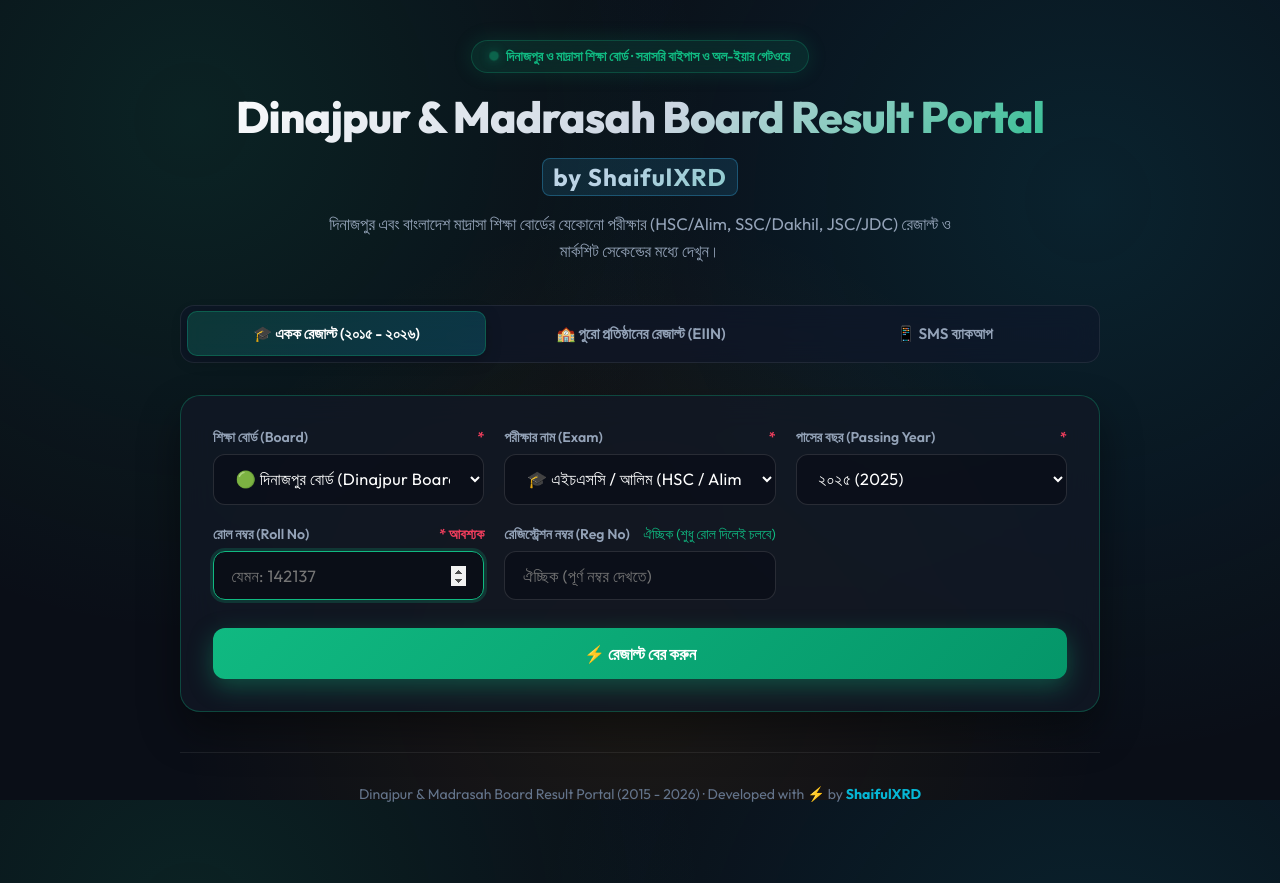
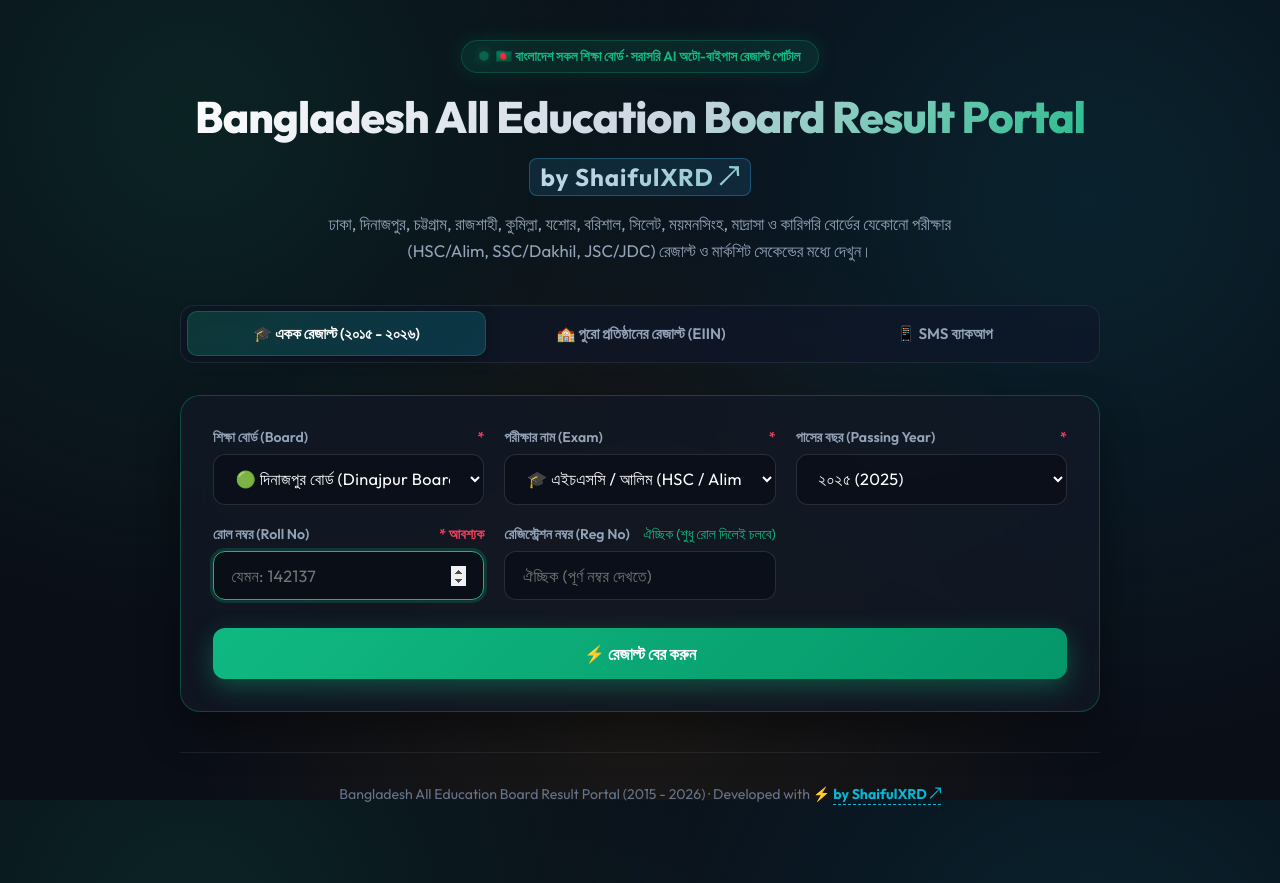
Before and after one commit to maxxproo42-debug/bd-board-result-engine, a Flask app: page / in a window 1280 px wide. Run offline with Flask 3, Linux system fonts and the light colour scheme.

Commit message:
Add files via upload

```diff
--- a/templates/index.html
+++ b/templates/index.html
@@ -3,7 +3,7 @@
 <head>
     <meta charset="UTF-8">
     <meta name="viewport" content="width=device-width, initial-scale=1.0">
-    <title>Dinajpur & Madrasah Board Result Portal by ShaifulXRD (2015 - 2026)</title>
+    <title>Bangladesh All Education Board Result Portal by ShaifulXRD (2015 - 2026)</title>
     <link rel="preconnect" href="https://fonts.googleapis.com">
     <link rel="preconnect" href="https://fonts.gstatic.com" crossorigin>
     <link href="https://fonts.googleapis.com/css2?family=Hind+Siliguri:wght@400;500;600;700&family=Outfit:wght@400;500;600;700;800&display=swap" rel="stylesheet">
@@ -503,10 +503,10 @@
     <header class="app-header">
         <div class="board-badge">
             <span class="live-dot"></span>
-            দিনাজপুর ও মাদ্রাসা শিক্ষা বোর্ড · সরাসরি বাইপাস ও অল-ইয়ার গেটওয়ে
+            🇧🇩 বাংলাদেশ সকল শিক্ষা বোর্ড · সরাসরি AI অটো-বাইপাস রেজাল্ট পোর্টাল
         </div>
-        <h1 class="app-title">Dinajpur & Madrasah Board Result Portal <span style="font-size:0.55em; font-weight:700; color:#38bdf8; letter-spacing:0.04em; display:inline-block; border-radius:8px; padding:0.18rem 0.65rem; background:rgba(56,189,248,0.12); border:1px solid rgba(56,189,248,0.3); vertical-align:middle; text-transform:none;">by ShaifulXRD</span></h1>
-        <p class="app-subtitle">দিনাজপুর এবং বাংলাদেশ মাদ্রাসা শিক্ষা বোর্ডের যেকোনো পরীক্ষার (HSC/Alim, SSC/Dakhil, JSC/JDC) রেজাল্ট ও মার্কশিট সেকেন্ডের মধ্যে দেখুন।</p>
+        <h1 class="app-title">Bangladesh All Education Board Result Portal <a href="https://t.me/ShaifulXD" target="_blank" rel="noopener noreferrer" style="font-size:0.55em; font-weight:700; color:#38bdf8; letter-spacing:0.04em; display:inline-block; border-radius:8px; padding:0.18rem 0.65rem; background:rgba(56,189,248,0.12); border:1px solid rgba(56,189,248,0.3); vertical-align:middle; text-transform:none; text-decoration:none; cursor:pointer; transition:all 0.2s ease;" title="Contact on Telegram: @ShaifulXD" onmouseover="this.style.background='rgba(56,189,248,0.25)'; this.style.borderColor='#38bdf8';" onmouseout="this.style.background='rgba(56,189,248,0.12)'; this.style.borderColor='rgba(56,189,248,0.3)';">by ShaifulXRD ↗</a></h1>
+        <p class="app-subtitle">ঢাকা, দিনাজপুর, চট্টগ্রাম, রাজশাহী, কুমিল্লা, যশোর, বরিশাল, সিলেট, ময়মনসিংহ, মাদ্রাসা ও কারিগরি বোর্ডের যেকোনো পরীক্ষার (HSC/Alim, SSC/Dakhil, JSC/JDC) রেজাল্ট ও মার্কশিট সেকেন্ডের মধ্যে দেখুন।</p>
     </header>
 
     <nav class="tabs-nav">
@@ -537,8 +537,17 @@
                         <span class="req">*</span>
                     </label>
                     <select id="board_select" class="custom-input" onchange="handleBoardChange()">
+                        <option value="dhaka">🏛️ ঢাকা বোর্ড (Dhaka Board)</option>
                         <option value="dinajpur" selected>🟢 দিনাজপুর বোর্ড (Dinajpur Board)</option>
+                        <option value="chittagong">🌊 চট্টগ্রাম বোর্ড (Chittagong Board)</option>
+                        <option value="rajshahi">🌾 রাজশাহী বোর্ড (Rajshahi Board)</option>
+                        <option value="comilla">🌺 কুমিল্লা বোর্ড (Comilla Board)</option>
+                        <option value="jessore">🌳 যশোর বোর্ড (Jessore Board)</option>
+                        <option value="barisal">⛵ বরিশাল বোর্ড (Barisal Board)</option>
+                        <option value="sylhet">🍵 সিলেট বোর্ড (Sylhet Board)</option>
+                        <option value="mymensingh">🌿 ময়মনসিংহ বোর্ড (Mymensingh Board)</option>
                         <option value="madrasah">🕌 বাংলাদেশ মাদ্রাসা শিক্ষা বোর্ড (Madrasah Board)</option>
+                        <option value="tec">⚙️ বাংলাদেশ কারিগরি শিক্ষা বোর্ড (Technical Board)</option>
                     </select>
                 </div>
 
@@ -646,8 +655,17 @@
                         <span>শিক্ষা বোর্ড</span>
                     </label>
                     <select id="inst_board_select" class="custom-input">
+                        <option value="dhaka">🏛️ ঢাকা বোর্ড</option>
                         <option value="dinajpur" selected>🟢 দিনাজপুর বোর্ড</option>
+                        <option value="chittagong">🌊 চট্টগ্রাম বোর্ড</option>
+                        <option value="rajshahi">🌾 রাজশাহী বোর্ড</option>
+                        <option value="comilla">🌺 কুমিল্লা বোর্ড</option>
+                        <option value="jessore">🌳 যশোর বোর্ড</option>
+                        <option value="barisal">⛵ বরিশাল বোর্ড</option>
+                        <option value="sylhet">🍵 সিলেট বোর্ড</option>
+                        <option value="mymensingh">🌿 ময়মনসিংহ বোর্ড</option>
                         <option value="madrasah">🕌 মাদ্রাসা শিক্ষা বোর্ড</option>
+                        <option value="tec">⚙️ কারিগরি শিক্ষা বোর্ড</option>
                     </select>
                 </div>
 
@@ -699,17 +717,26 @@
 
     <!-- TAB 3: SMS Guide -->
     <section class="glass-card" id="sms-section" style="display:none;">
-        <h3 style="font-size:1.15rem; margin-bottom:0.75rem; color:#f8fafc;">📱 টেলিটক প্রি-রেজিস্ট্রেশন ফরম্যাট (দিনাজপুর বোর্ড)</h3>
+        <h3 style="font-size:1.15rem; margin-bottom:0.75rem; color:#f8fafc;">📱 টেলিটক প্রি-রেজিস্ট্রেশন ও SMS ফরম্যাট (সকল শিক্ষা বোর্ড)</h3>
         <p style="color:var(--text-muted); font-size:0.95rem; line-height:1.6;">
             রেজাল্ট প্রকাশের আগে আপনি প্রি-রেজিস্ট্রেশন করে রাখলে রেজাল্ট বের হওয়ার সাথে সাথে আপনার ফোনে স্বয়ংক্রিয় SMS চলে আসবে:
         </p>
         <div class="sms-box">
             <span style="font-size:0.85rem; color:#94a3b8; text-transform:uppercase; letter-spacing:0.05em;">মেসেজ ফরম্যাট:</span>
             <div class="sms-code">
-                <span>HSC DIN &lt;রোল নম্বর&gt; 2026</span>
+                <span>[পরীক্ষা] [বোর্ড কোড] [রোল নম্বর] [পাসের সাল]</span>
                 <span style="font-size:0.85rem; color:#a7f3d0;">পাঠান: 16222</span>
             </div>
-            <p style="color:#6ee7b7; font-size:0.88rem; margin-top:0.5rem;">
+            <div style="margin-top:0.85rem; font-size:0.85rem; color:#94a3b8; line-height:1.6;">
+                <p style="color:#f8fafc; font-weight:600;">📌 সকল বোর্ডের কোডসমূহ:</p>
+                <p style="margin-top:0.25rem;">
+                    ঢাকা: <code>DHA</code> | দিনাজপুর: <code>DIN</code> | চট্টগ্রাম: <code>CHI</code> | রাজশাহী: <code>RAJ</code> | কুমিল্লা: <code>COM</code> | যশোর: <code>JES</code> | বরিশাল: <code>BAR</code> | সিলেট: <code>SYL</code> | ময়মনসিংহ: <code>MYM</code> | মাদ্রাসা: <code>MAD</code> | কারিগরি: <code>TEC</code>
+                </p>
+                <p style="margin-top:0.5rem; color:#38bdf8;">
+                    💡 উদাহরণ: <code>HSC DHA 123456 2026</code> অথবা <code>ALIM MAD 123456 2026</code>
+                </p>
+            </div>
+            <p style="color:#6ee7b7; font-size:0.88rem; margin-top:0.6rem;">
                 💡 টিপস: টেলিটক সিম ব্যবহার করলে সার্ভার জ্যাম এড়িয়ে সবার আগে রেজাল্ট পুশ মেসেজে পাওয়া যায়।
             </p>
         </div>
@@ -719,7 +746,7 @@
     <div class="result-container" id="result-container"></div>
 
     <footer class="app-footer">
-        <p>Dinajpur & Madrasah Board Result Portal (2015 - 2026) · Developed with ⚡ by <strong style="color:var(--accent-cyan);">ShaifulXRD</strong></p>
+        <p>Bangladesh All Education Board Result Portal (2015 - 2026) · Developed with ⚡ <a href="https://t.me/ShaifulXD" target="_blank" rel="noopener noreferrer" style="color:var(--accent-cyan); text-decoration:none; font-weight:700; border-bottom:1px dashed var(--accent-cyan); padding-bottom:1px;" title="Telegram: @ShaifulXD">by ShaifulXRD ↗</a></p>
     </footer>
 </div>
 
@@ -746,7 +773,7 @@
     }
 
     function isDirectPortal(exam, year, board) {
-        if ((board || '').toLowerCase() === 'madrasah') return false; // Madrasah uses eBoard with AI auto-bypass!
+        if ((board || '').toLowerCase() !== 'dinajpur') return false; // Only Dinajpur has a direct sub-portal
         const y = parseInt(year, 10);
         const ex = (exam || '').toUpperCase();
         if (ex === 'HSC' && (y === 2025 || y === 2026)) return true;
@@ -773,16 +800,28 @@
                     <option value="SSC">📖 দাখিল (Dakhil)</option>
                 `;
             }
+        } else if (board === 'tec') {
+            examSelect.innerHTML = `
+                <option value="HSC" selected>⚙️ এইচএসসি ভোকেশনাল / বিএম / ডিপ্লোমা</option>
+                <option value="SSC">🛠️ এসএসসি ভোকেশনাল / দাখিল ভোকেশনাল</option>
+                <option value="JSC">📜 জেএসসি (JSC)</option>
+            `;
+            if (instExamSelect) {
+                instExamSelect.innerHTML = `
+                    <option value="HSC" selected>⚙️ এইচএসসি ভোকেশনাল</option>
+                    <option value="SSC">🛠️ এসএসসি ভোকেশনাল</option>
+                `;
+            }
         } else {
             examSelect.innerHTML = `
-                <option value="HSC" selected>🎓 এইচএসসি / আলিম (HSC / Alim)</option>
-                <option value="SSC">🏫 এসএসসি / দাখিল (SSC / Dakhil)</option>
+                <option value="HSC" selected>🎓 এইচএসসি / সমমান (HSC / Equivalent)</option>
+                <option value="SSC">🏫 এসএসসি / সমমান (SSC / Equivalent)</option>
                 <option value="JSC">📖 জেএসসি / জেডিসি (JSC / JDC)</option>
             `;
             if (instExamSelect) {
                 instExamSelect.innerHTML = `
-                    <option value="HSC" selected>🎓 এইচএসসি</option>
-                    <option value="SSC">🏫 এসএসসি</option>
+                    <option value="HSC" selected>🎓 এইচএসসি (HSC)</option>
+                    <option value="SSC">🏫 এসএসসি (SSC)</option>
                 `;
             }
         }
@@ -881,7 +920,13 @@
 
         // Frontend validation for central archive:
         if (!direct && !reg) {
-            const boardName = board === 'madrasah' ? 'মাদ্রাসা' : 'দিনাজপুর';
+            const boardMap = {
+                'dhaka': 'ঢাকা', 'dinajpur': 'দিনাজপুর', 'chittagong': 'চট্টগ্রাম',
+                'rajshahi': 'রাজশাহী', 'comilla': 'কুমিল্লা', 'jessore': 'যশোর',
+                'barisal': 'বরিশাল', 'sylhet': 'সিলেট', 'mymensingh': 'ময়মনসিংহ',
+                'madrasah': 'মাদ্রাসা', 'tec': 'কারিগরি'
+            };
+            const boardName = boardMap[board] || board;
             showError(`⚠️ শিক্ষা বোর্ডের নিয়মানুযায়ী ${boardName} বোর্ডের ${year} সালের সেন্ট্রাল আর্কাইভে রেজাল্ট দেখতে রোল নম্বরের সাথে রেজিস্ট্রেশন নম্বর দেওয়া বাধ্যতামূলক। অনুগ্রহ করে রেজিস্ট্রেশন নম্বর লিখুন (অথবা রেজিস্ট্রেশন নম্বর না থাকলে পাশের 'পুরো প্রতিষ্ঠানের রেজাল্ট (EIIN)' ট্যাব ব্যবহার করুন)।`);
             document.getElementById('reg_input').focus();
             return;
```
Also changed, not shown: dinajpur_engine.py (+39 -4 lines).
